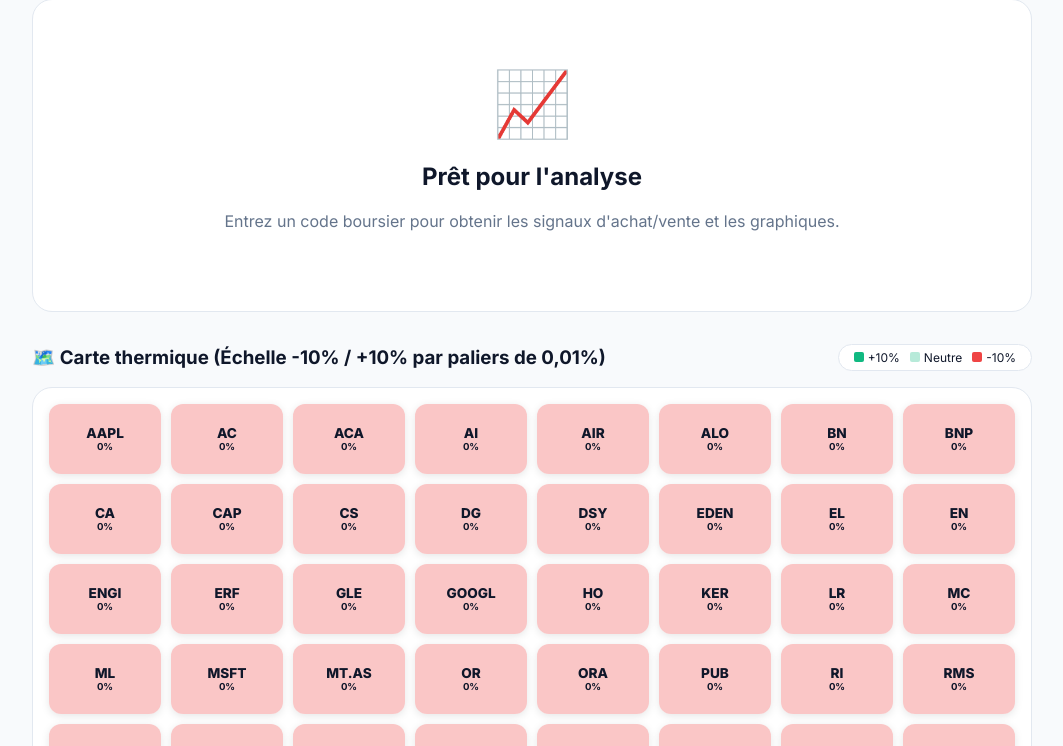
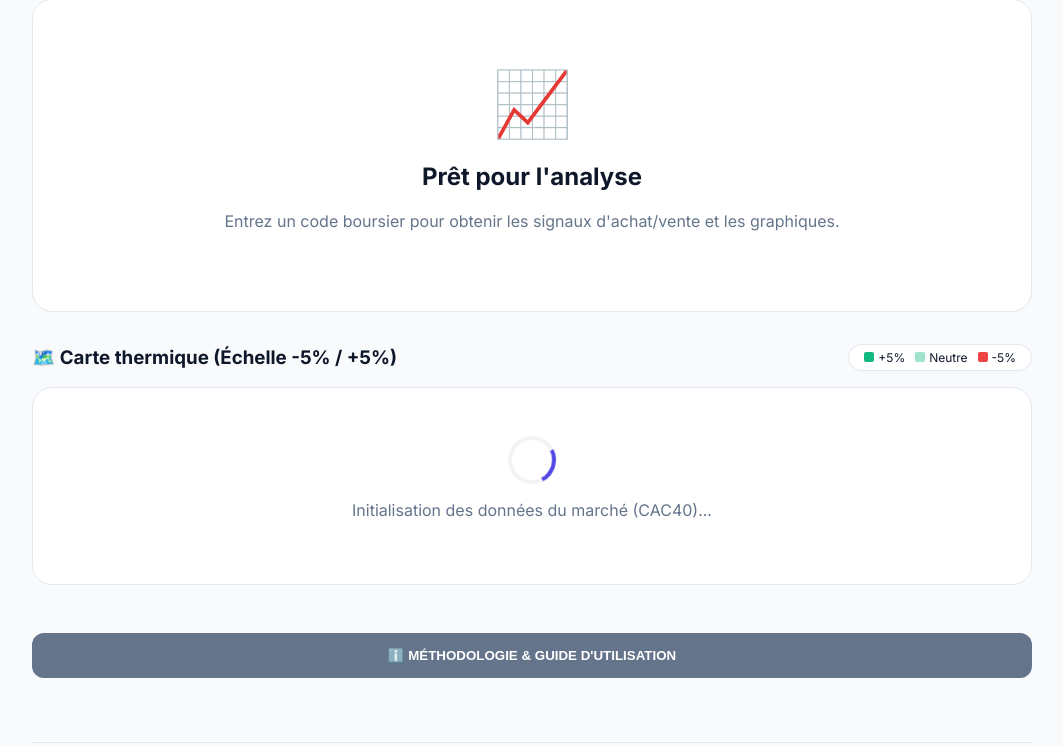
Before and after one commit to admin5004/trade-analyser-bourse, a Flask app: page /analyze in a window 1280 px wide. Shown: the part 249-995 px from the top of the page, without its empty margins (108-1171 px from the left). Run offline with Flask 3, Linux system fonts and the light colour scheme; the visitor is signed in with stand-in values (Sample User, id 1); data comes from the database, SQL or seed files in the repository.

Commit message:
Fix: Amélioration de la carte thermique (sensibilité et réactivité au démarrage)

```diff
--- a/app.py
+++ b/app.py
@@ -35,6 +35,9 @@ init_db()
 scheduler = BackgroundScheduler()
 scheduler.add_job(func=fetch_market_data_job, trigger=IntervalTrigger(minutes=20), id='mkt_job')
 scheduler.start()
+
+# Lancer un premier scan immédiatement en arrière-plan sans bloquer le démarrage
+threading.Thread(target=fetch_market_data_job, daemon=True).start()
 
 # --- ROUTES ---
 
--- a/core/market.py
+++ b/core/market.py
@@ -91,11 +91,14 @@ def get_global_context():
             all_db_symbols = [row[0] for row in cursor.fetchall()]
 
             for s in all_db_symbols:
-                info = live_tickers.get(s, {})
+                info = live_tickers.get(s)
+                if not info or info.get('price', 0) == 0:
+                    continue
+
                 change = info.get('change_pct', 0)
-                # Échelle de 10% : chaque 0,01% compte pour 0,1 unit d'intensité
-                # (10% de variation = 100 d'intensité)
-                intensity = min(abs(change) * 10, 100)
+                # On sature l'intensité à 5% de variation pour plus de visibilité
+                # 5% * 20 = 100
+                intensity = min(abs(change) * 20, 100)
 
                 heatmap_data.append({
                     'symbol': s.replace('.PA', ''),
@@ -103,5 +106,8 @@ def get_global_context():
                     'full_symbol': s,
                     'intensity': intensity
                 })
-    except Exception: pass
+    except Exception as e:
+        logger.error(f"Error in get_global_context: {e}")
+
+    # Trier par variation absolue (les plus gros mouvements en premier) ou par nom
     return [], sorted(heatmap_data, key=lambda x: x['symbol'])
--- a/templates/index.html
+++ b/templates/index.html
@@ -129,25 +129,28 @@
 
         <div class="col-12" style="margin-top: 2rem;">
             <div style="display: flex; justify-content: space-between; align-items: center; margin-bottom: 1rem;">
-                <h3 style="margin: 0;">🗺️ Carte thermique (Échelle -10% / +10% par paliers de 0,01%)</h3>
+                <h3 style="margin: 0;">🗺️ Carte thermique (Échelle -5% / +5%)</h3>
                 <div style="display: flex; gap: 10px; font-size: 0.75rem; align-items: center; background: white; padding: 5px 15px; border-radius: 99px; border: 1px solid var(--border);">
-                    <span style="display: flex; align-items: center; gap: 4px;"><span style="width: 10px; height: 10px; background: rgba(16, 185, 129, 1); border-radius: 2px;"></span> +10%</span>
-                    <span style="display: flex; align-items: center; gap: 4px;"><span style="width: 10px; height: 10px; background: rgba(16, 185, 129, 0.3); border-radius: 2px;"></span> Neutre</span>
-                    <span style="display: flex; align-items: center; gap: 4px;"><span style="width: 10px; height: 10px; background: rgba(239, 68, 68, 1); border-radius: 2px;"></span> -10%</span>
+                    <span style="display: flex; align-items: center; gap: 4px;"><span style="width: 10px; height: 10px; background: rgba(16, 185, 129, 1); border-radius: 2px;"></span> +5%</span>
+                    <span style="display: flex; align-items: center; gap: 4px;"><span style="width: 10px; height: 10px; background: rgba(16, 185, 129, 0.4); border-radius: 2px;"></span> Neutre</span>
+                    <span style="display: flex; align-items: center; gap: 4px;"><span style="width: 10px; height: 10px; background: rgba(239, 68, 68, 1); border-radius: 2px;"></span> -5%</span>
                 </div>
             </div>
             <div class="card heatmap-grid">
                 {% if heatmap_data %}
                     {% for item in heatmap_data %}
-                    {% set intensity = item.intensity|default(0) / 100 %}
+                    {% set intensity_val = item.intensity|default(0) / 100 %}
                     <a href="/analyze?symbol={{ item.full_symbol }}" class="heatmap-tile"
-                       style="background: {% if item.change|default(0) > 0 %}rgba(16, 185, 129, {{ 0.3 + (intensity * 0.7) }}){% else %}rgba(239, 68, 68, {{ 0.3 + (intensity * 0.7) }}){% endif %};
-                              color: {% if 0.3 + (intensity * 0.7) > 0.6 %}white{% else %}#0f172a{% endif %};">
+                       style="background: {% if item.change|default(0) > 0 %}rgba(16, 185, 129, {{ 0.4 + (intensity_val * 0.6) }}){% else %}rgba(239, 68, 68, {{ 0.4 + (intensity_val * 0.6) }}){% endif %};
+                              color: {% if 0.4 + (intensity_val * 0.6) > 0.7 %}white{% else %}#0f172a{% endif %};">
                         {{ item.symbol }}<br><small style="font-size: 0.6rem; font-weight: 700;">{{ item.change|default(0)|round(1) }}%</small>
                     </a>
                     {% endfor %}
                 {% else %}
-                    <p style="text-align:center; color: #64748b; padding: 1rem;">Chargement des données du marché...</p>
+                    <div style="grid-column: 1 / -1; text-align: center; padding: 2rem;">
+                        <div class="loader" style="margin: 0 auto 1rem;"></div>
+                        <p style="color: #64748b;">Initialisation des données du marché (CAC40)...</p>
+                    </div>
                 {% endif %}
             </div>
         </div>
```
